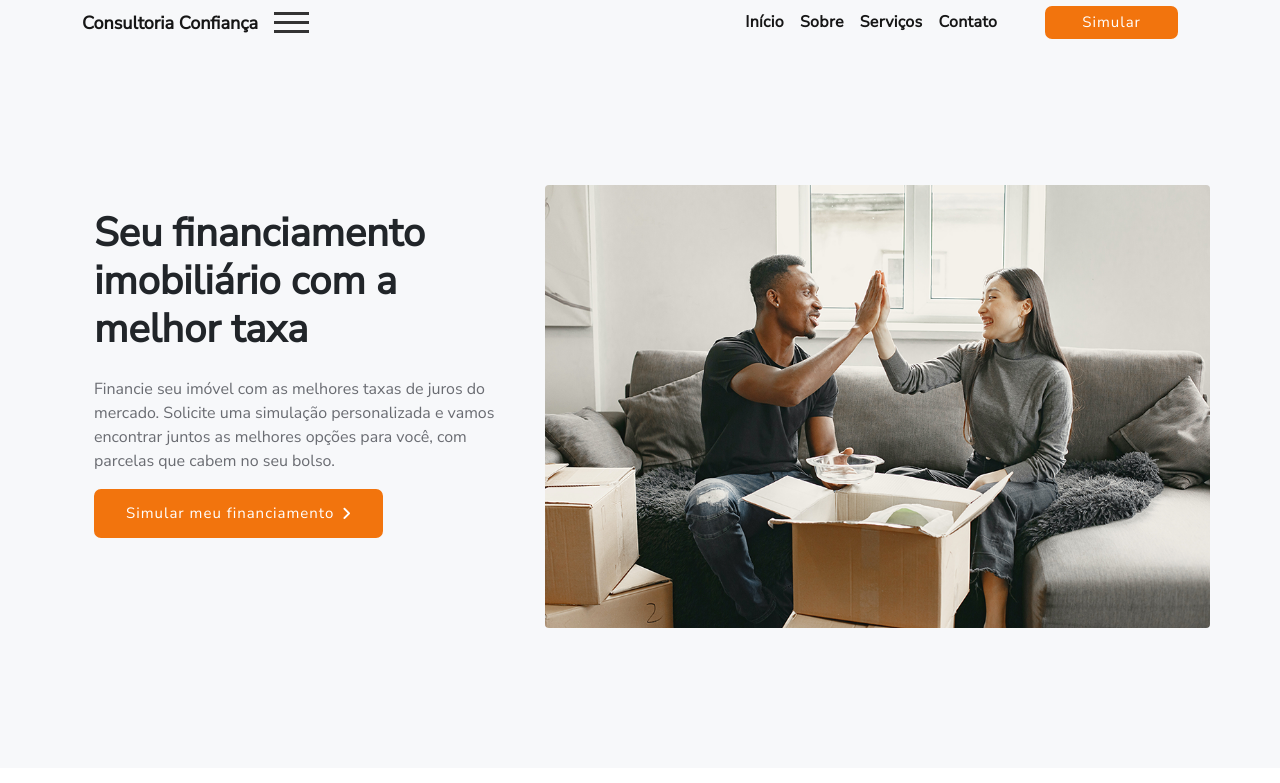
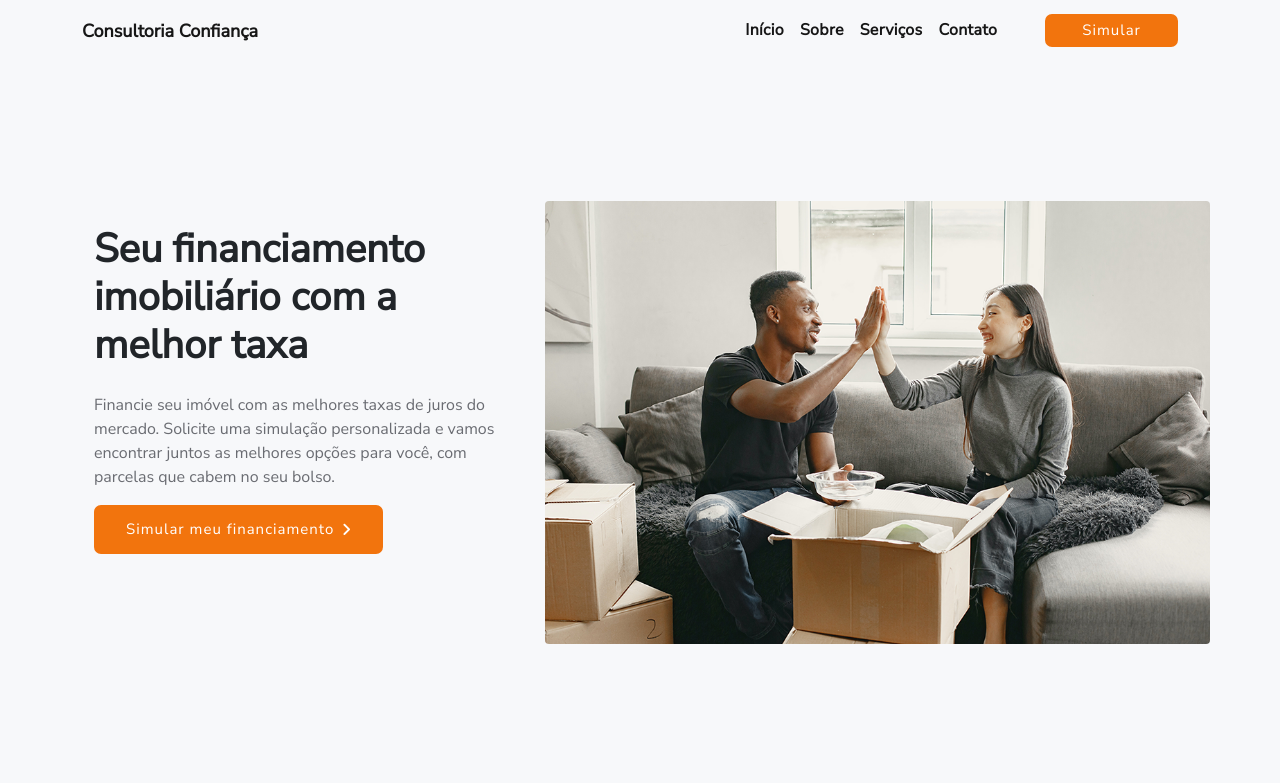
Before and after one commit to vBony/consultoria-confianca, a PHP site: page / in a window 1280 px wide. Shown: the top 783 px of the page. Run offline with PHP 8.4, Linux system fonts and the light colour scheme; data that the repository does not hold is empty.

Commit message:
ajuste btn hamburguer do menu mobile

```diff
--- a/app/assets/css/template.css
+++ b/app/assets/css/template.css
@@ -51,7 +51,7 @@
 
 .menu-btn {
     position: relative;
-    display: flex;
+    display: none;
     flex-direction: column;
     justify-content: center;
     align-items: center;
@@ -100,3 +100,9 @@
         margin-left:0px;
     }
 }
+
+@media (max-width: 767px){
+    .menu-box{
+        padding: 0px;
+    }
+}
--- a/app/views/template.php
+++ b/app/views/template.php
@@ -1,5 +1,5 @@
 <header id="header" class="header-transparent">
-    <nav class="navbar navbar-expand-lg navbar-light" style="padding: 0px !important">
+    <nav class="navbar navbar-expand-lg navbar-light menu-box">
         <div class="container">
             <a class="navbar-brand" href="#">
                 <strong class="h6 mb-0 font-weight-bold logo-menu">Consultoria Confiança</strong>
```
